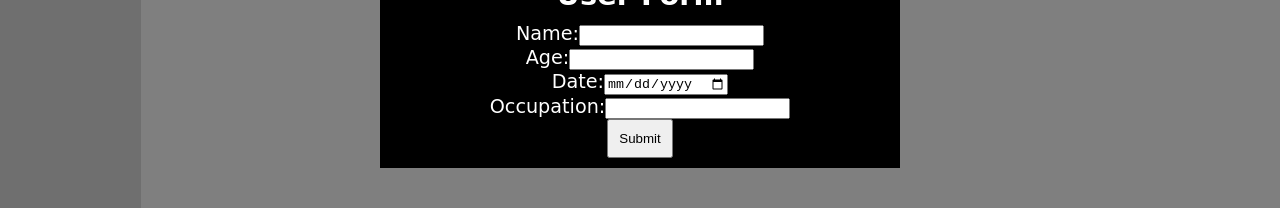
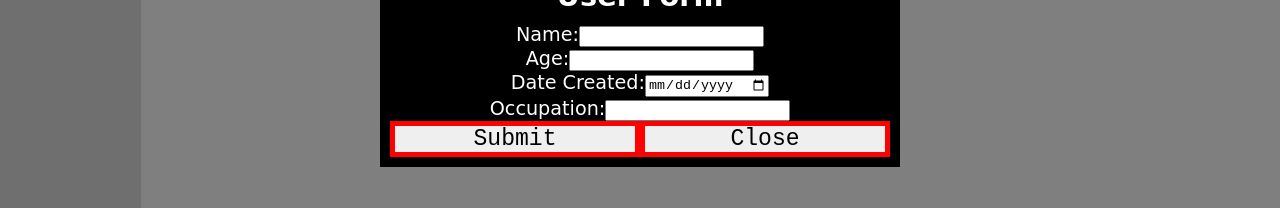
Before and after one commit to Gabau/mca, a React (Create React App) app in the folder frontend/: page / in a window 1280 px wide. Both pictures are taken after a click on the button "Add". Shown: the part 337-545 px from the top of the page. Built offline with nearby package versions, Linux system fonts and the light colour scheme; no server answers.

Commit message:
Modify buttons

```diff
--- a/frontend/src/components/UserForm.tsx
+++ b/frontend/src/components/UserForm.tsx
@@ -28,7 +28,7 @@ export default function UserForm(props: UserFormProps) {
     const [state, setState] = useState(emptyState);
     const onSubmit = (event: FormEvent) => {
         event.preventDefault();
-        createUser(state.user).then(props.onClose);
+        createUser(state.user).then(props.onClose).then(() => setState(emptyState));
     }
     if (!props.show) {
         return null;
@@ -60,7 +60,7 @@ export default function UserForm(props: UserFormProps) {
                     </label>
                     <br />
                     <label>
-                        Date:
+                        Date Created:
                         <input type="date"
                             name="date"
                             required={true}
@@ -84,7 +84,8 @@ export default function UserForm(props: UserFormProps) {
                     </label>
                     <br />
                 </div>
-            <input type="submit" className="modal-footer"/>
+            <input type="submit" className="modal-footer" />
+            <button className="modal-footer" onClick={props.onClose}>Close</button>
         </div>
     </form>)
 
--- a/frontend/src/components/styles/Button.css
+++ b/frontend/src/components/styles/Button.css
@@ -1,6 +1,22 @@
 
 
+button:active {
+  background-color: rgb(121, 121, 122);
+}
 
+button {
+  height: 100%;
+  width: 100%;
+  align-content: center;
+  text-align: center;
+  font-family: "Comic Sans MS", "Comic Sans", cursive, -apple-system, BlinkMacSystemFont, 'Segoe UI', 'Roboto', 'Oxygen',
+  'Ubuntu', 'Cantarell', 'Fira Sans', 'Droid Sans', 'Helvetica Neue',
+  sans-serif;
+  font-size: larger;
+  border: none;
+  padding: 0;
+  cursor: pointer;
+}
 
 button:hover {
   background-color: turquoise;
--- a/frontend/src/components/styles/UserForm.css
+++ b/frontend/src/components/styles/UserForm.css
@@ -25,3 +25,18 @@
 .modal-header {
   margin: 0px;
 }
+
+.modal-footer {
+  width: 50%;
+  height: 50%;
+  padding: 0;
+  border: 5px solid red;
+  cursor: pointer;
+  font-size: larger;
+  font-family: 'Courier New', Courier, monospace;
+}
+
+.modal-footer:hover {
+  background-color: antiquewhite;
+  transform: scale(0.8);
+}
--- a/frontend/src/components/styles/UserRow.css
+++ b/frontend/src/components/styles/UserRow.css
@@ -1,5 +1,5 @@
 .Row:hover {
-  background-color: turquoise;
+  background-color: rgb(180, 243, 238);
 
 }
 
--- a/frontend/src/index.css
+++ b/frontend/src/index.css
@@ -12,22 +12,3 @@ code {
   font-family: source-code-pro, Menlo, Monaco, Consolas, 'Courier New',
     monospace;
 }
-
-
-button:active {
-  background-color: rgb(121, 121, 122);
-}
-
-button {
-  height: 100%;
-  width: 100%;
-  align-content: center;
-  text-align: center;
-  font-family: "Comic Sans MS", "Comic Sans", cursive, -apple-system, BlinkMacSystemFont, 'Segoe UI', 'Roboto', 'Oxygen',
-  'Ubuntu', 'Cantarell', 'Fira Sans', 'Droid Sans', 'Helvetica Neue',
-  sans-serif;
-  font-size: larger;
-  border: none;
-  padding: 0;
-  cursor: pointer;
-}
```
